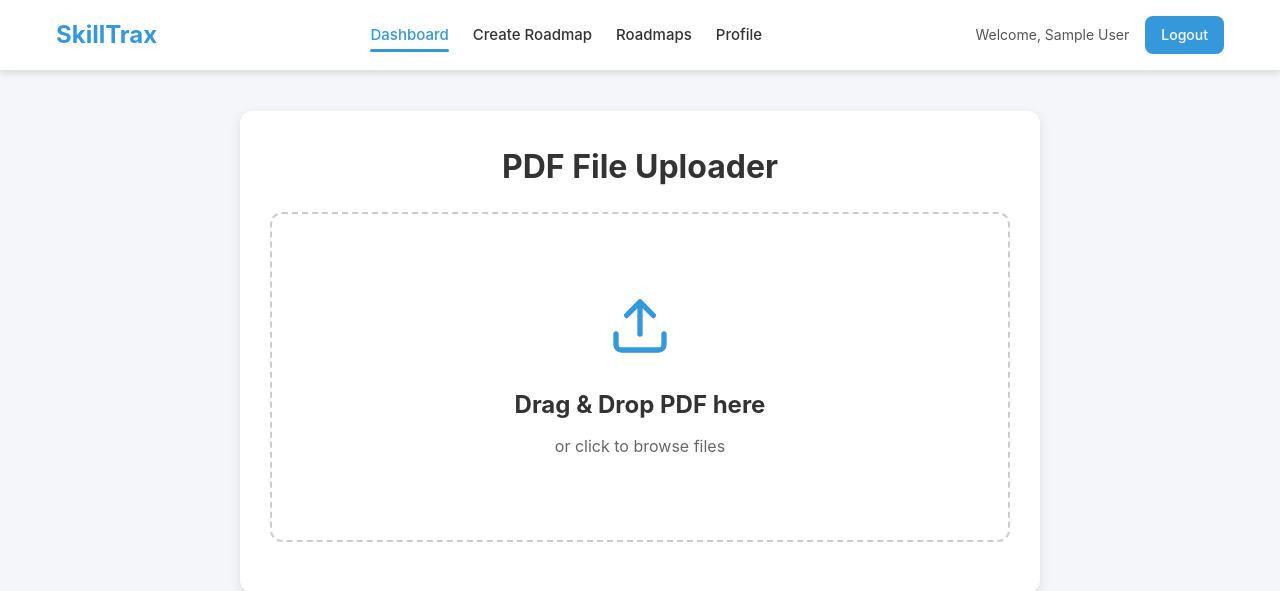
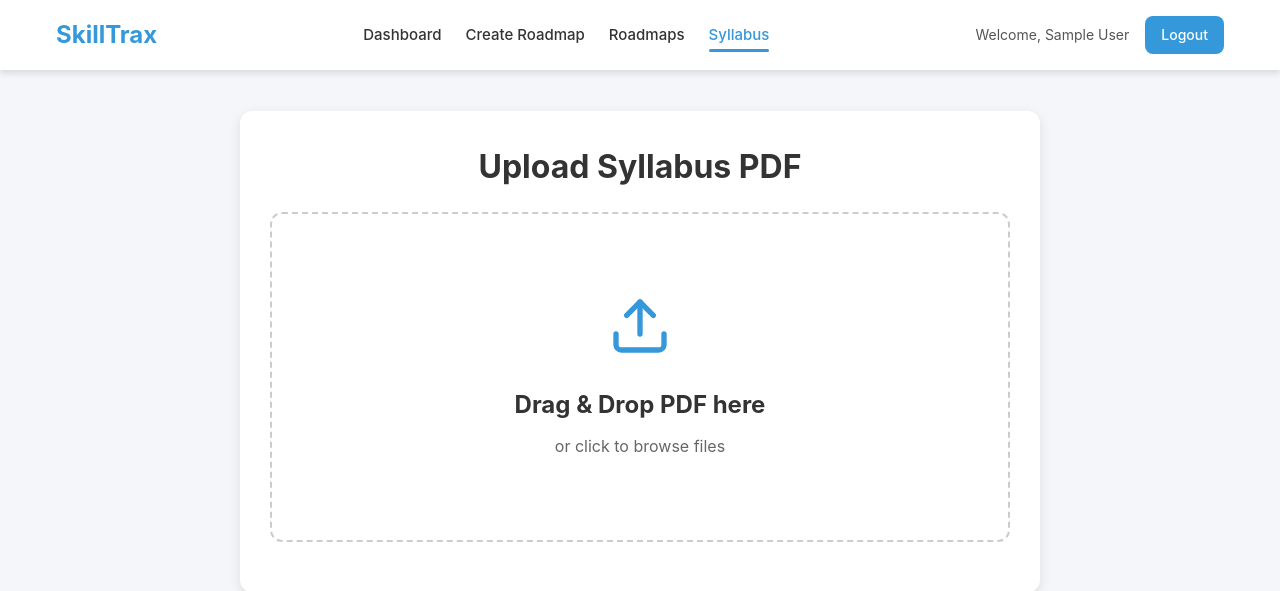
Before and after one commit to AdvaitMhalungekar/SkillTraxx, a Flask app: page /syllabus in a window 1280 px wide. Shown: the top 591 px of the page. Run offline with Flask 3, Linux system fonts and the light colour scheme; the visitor is signed in with stand-in values (Sample User, id 1); tables that the repository leaves empty hold one stand-in row (values such as "Sample post"); some libraries are stand-ins or nearby versions.

Commit message:
updated syllabus

```diff
--- a/templates/syllabus.html
+++ b/templates/syllabus.html
@@ -102,6 +102,21 @@
             color: #4dff4d;
         }
 
+        .btn-upload {
+            background-color: #3498db;
+            color: white;
+            border: none;
+            padding: 10px 20px;
+            border-radius: 5px;
+            font-size: 16px;
+            cursor: pointer;
+            margin-top: 20px;
+            display: none;
+        }
+
+        .btn-upload.active {
+            display: inline-block;
+        }
 
         header, footer {
             flex-shrink: 0;
@@ -137,10 +152,10 @@
         <nav>
             <div class="logo">SkillTrax</div>
             <div class="nav-links">
-                <a href="{{ url_for('dashboard') }}" class="active">Dashboard</a>
+                <a href="{{ url_for('dashboard') }}">Dashboard</a>
                 <a href="{{ url_for('create_roadmap')}}">Create Roadmap</a>
                 <a href="#">Roadmaps</a>
-                <a href="#">Profile</a>
+                <a href="{{ url_for('syllabus') }}" class="active">Syllabus</a>
             </div>
             <div class="user-menu">
                 <span>Welcome, {{ user.name }}</span>
@@ -151,7 +166,8 @@
 
     <div class="main-container">
         <div class="card">
-            <h1>PDF File Uploader</h1>
+            <h1>Upload Syllabus PDF</h1>
+            <form id="upload-form" action="{{ url_for('upload_syllabus') }}" method="POST" enctype="multipart/form-data">
                 <div class="upload-container">
                     <div id="drop-zone" class="drop-zone">
                         <div class="drop-zone-icon">
@@ -163,15 +179,17 @@
                         </div>
                         <div class="drop-zone-text">Drag & Drop PDF here</div>
                         <div class="drop-zone-subtext">or click to browse files</div>
-                    <input type="file" id="pdf-upload" class="file-input" accept=".pdf" style="display: none;" />
+                        <input type="file" id="pdf-upload" name="syllabus_pdf" class="file-input" accept=".pdf" style="display: none;" />
                     </div>
                     <div id="error-message" class="error-message">Please select a valid PDF file.</div>
-                <div id="success-message" class="success-message">PDF file selected successfully!</div>
+                    <div id="success-message" class="success-message">PDF file selected successfully! Click "Upload" to send.</div>
                     <div id="file-info" class="file-info">
                         <div id="file-name" class="file-name"></div>
                         <div id="file-size" class="file-size"></div>
                     </div>
+                    <button type="submit" id="upload-button" class="btn-upload">Upload Syllabus</button>
                 </div>
+            </form>
         </div>
     </div>
 
@@ -200,6 +218,7 @@
             const fileInfo = document.getElementById('file-info');
             const fileName = document.getElementById('file-name');
             const fileSize = document.getElementById('file-size');
+            const uploadButton = document.getElementById('upload-button');
 
             // Click on drop zone to trigger file input
             dropZone.addEventListener('click', function() {
@@ -225,6 +244,11 @@
                 e.preventDefault();
                 dropZone.classList.remove('drag-over');
                 handleFiles(e.dataTransfer.files);
+
+                // Set the file in the input element for form submission
+                if (e.dataTransfer.files.length > 0 && e.dataTransfer.files[0].type === 'application/pdf') {
+                    fileInput.files = e.dataTransfer.files;
+                }
             });
 
             function handleFiles(files) {
@@ -236,6 +260,7 @@
 
                 if (file.type !== 'application/pdf') {
                     errorMessage.classList.add('active');
+                    uploadButton.classList.remove('active');
                     return;
                 }
 
@@ -244,14 +269,14 @@
                 fileSize.textContent = 'Size: ' + formatFileSize(file.size);
                 fileInfo.classList.add('active');
                 successMessage.classList.add('active');
-
-                extractTextFromPDF(file);
+                uploadButton.classList.add('active');
             }
 
             function resetMessages() {
                 errorMessage.classList.remove('active');
                 successMessage.classList.remove('active');
                 fileInfo.classList.remove('active');
+                uploadButton.classList.remove('active');
             }
 
             function formatFileSize(bytes) {
@@ -259,26 +284,6 @@
                 else if (bytes < 1048576) return (bytes / 1024).toFixed(1) + ' KB';
                 else return (bytes / 1048576).toFixed(1) + ' MB';
             }
-
-            async function extractTextFromPDF(file) {
-                const fileReader = new FileReader();
-                fileReader.onload = async function() {
-                    const typedArray = new Uint8Array(this.result);
-                    const pdf = await pdfjsLib.getDocument(typedArray).promise;
-                    let text = '';
-
-                    for (let i = 1; i <= pdf.numPages; i++) {
-                        const page = await pdf.getPage(i);
-                        const textContent = await page.getTextContent();
-                        textContent.items.forEach(item => {
-                            text += item.str + ' ';
-                        });
-                    }
-
-                    console.log(text);
-                };
-                fileReader.readAsArrayBuffer(file);
-            }
         });
     </script>
 </body>
```
Lines whose indentation alone changed are shown as unchanged.
